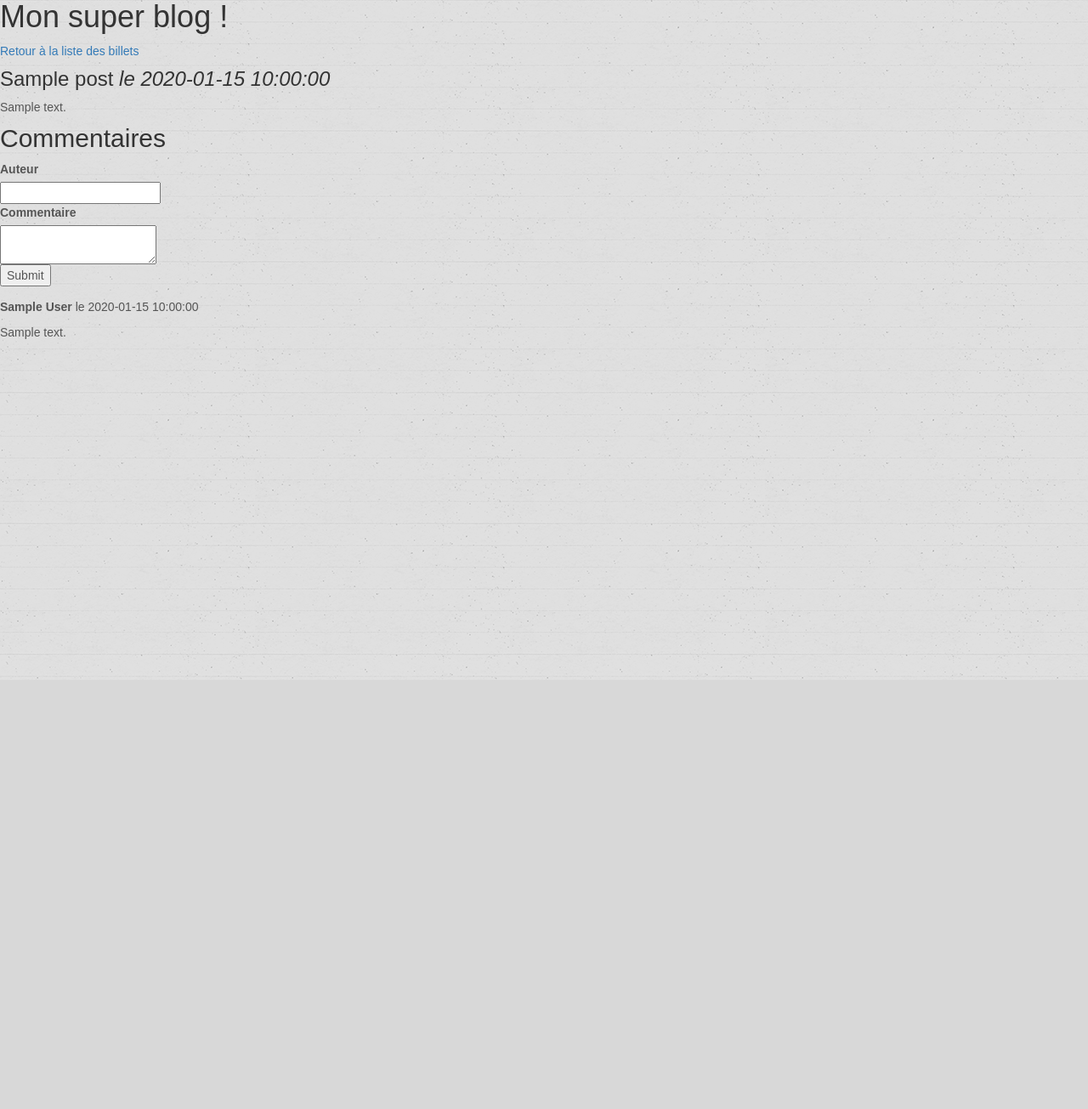
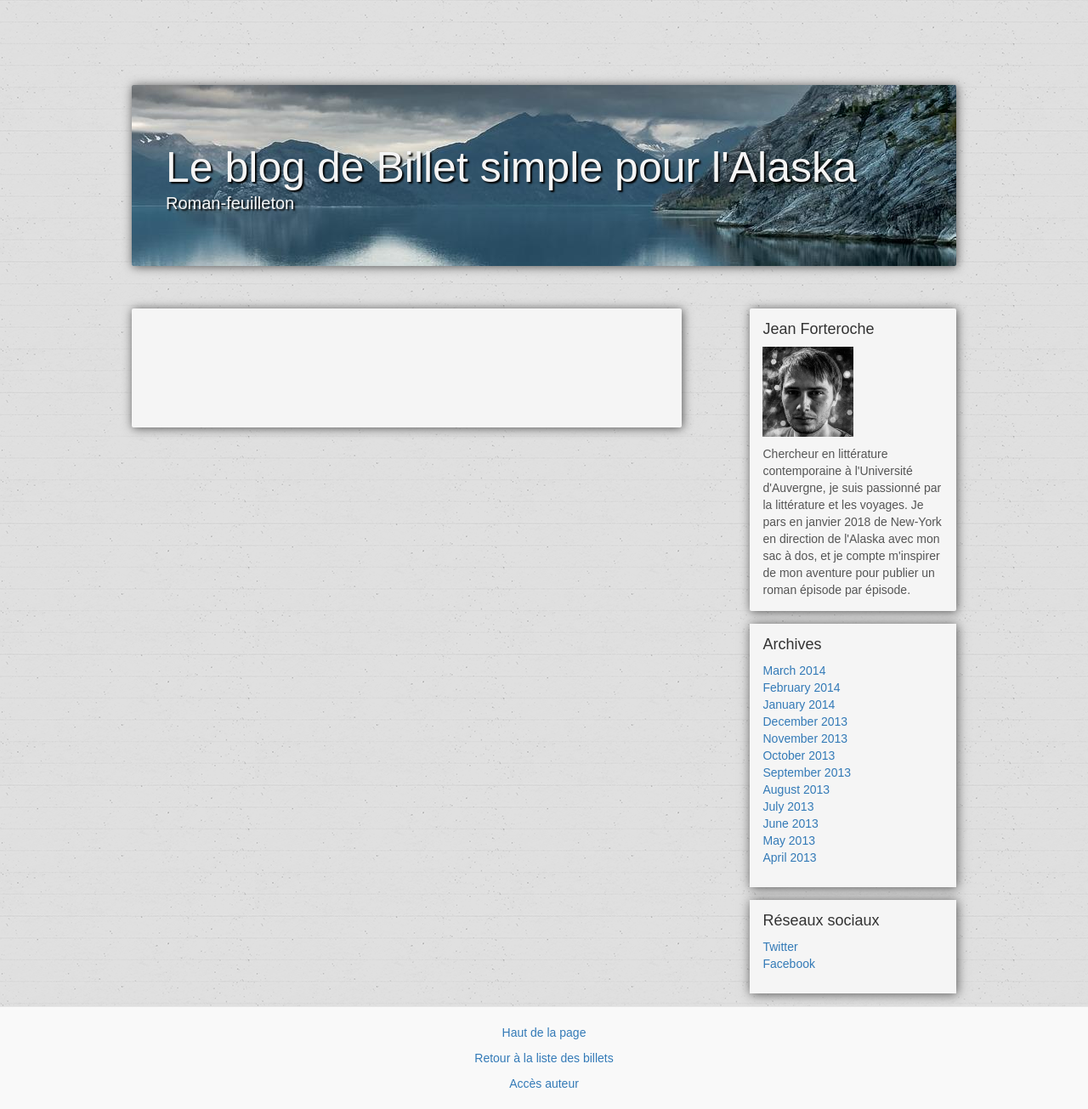
Before and after one commit to eliselayes/writer-blog, a PHP site: template view/frontend/postView.php in a window 1280 px wide. Shown: the whole page at 85% size. Before the commit the page ends 799 px from the top, so only its background shows below. Run offline with PHP 8.4, Linux system fonts and the light colour scheme; the template is opened without the code that fills it: most values are stand-ins (such as "Sample title", 1, 10 or a date in 2020); data that the repository does not hold is empty; some web fonts are replaced.

Commit message:
bootstrap shape added; posts date and content displayed

```diff
--- a/view/frontend/postView.php
+++ b/view/frontend/postView.php
@@ -1,23 +1,42 @@
-<?php $title = htmlspecialchars($post['title']); ?>
+<?php //$title = htmlspecialchars($post['date_creation']); ?>
 
 <?php ob_start(); ?>
-<h1>Mon super blog !</h1>
-<p><a href="index.php">Retour à la liste des billets</a></p>
+    <div class="container">
+      <div class="row">
 
-<div class="news">
-    <h3>
-        <?= htmlspecialchars($post['title']) ?>
-        <em>le <?= $post['creation_date_fr'] ?></em>
-    </h3>
+        <div class="col-sm-12 blog-header">
 
+
+            <h1 class="blog-title">Le blog de Billet simple pour l'Alaska</h1>
+            <p class="lead blog-description">Roman-feuilleton</p>
+        </div>
+      </div>
+
+      <div class="row">
+
+        <div class="col-sm-8 blog-main">
+
+        <?php
+        /*while ($post = $req->fetch())
+        {*/
+        ?>
+
+          <div class="blog-post">
+            <p class="blog-post-meta">
+              <?= $post['creation_date_fr'] ?>
+            </p>
             <p>
               <?= nl2br(htmlspecialchars($post['content'])) ?>
             </p>
           </div>
+          <?php
+        //}
+        ?>
+      </div>
 
-<h2>Commentaires</h2>
+        <!-- <h2>Commentaires</h2>
 
-<form action="index.php?action=addComment&amp;id=<?= $post['id'] ?>" method="post">
+        <form action="index.php?action=addComment&amp;id=<?//= $post['id'] ?>" method="post">
             <div>
                 <label for="author">Auteur</label><br />
                 <input type="text" id="author" name="author" />
@@ -29,10 +48,10 @@
             <div>
                 <input type="submit" />
             </div>
-</form>
+        </form> -->
 
         <?php
-while ($comment = $comments->fetch())
+        /*while ($comment = $comments->fetch())
         {
         ?>
             <p><strong><?= htmlspecialchars($comment['author']) ?></strong> le <?= $comment['comment_date_fr'] ?></p>
@@ -40,6 +59,51 @@ while ($comment = $comments->fetch())
         <?php
         }
         ?>
+        <?php $content = ob_get_clean();*/ ?>
+
+        <div class="col-sm-3 col-sm-offset-1 blog-sidebar">
+          <div class="sidebar-module sidebar-module-inset">
+            <h4>Jean Forteroche</h4>
+            <img src="public/images/photo.jpg" alt="portrait">
+            <p>Chercheur en littérature contemporaine à l'Université d'Auvergne, je suis passionné par la littérature et les voyages. Je pars en janvier 2018 de New-York en direction de l'Alaska avec mon sac à dos, et je compte m'inspirer de mon aventure pour publier un roman épisode par épisode.</p>
+          </div>
+          <div class="sidebar-module">
+            <h4>Archives</h4>
+            <ol class="list-unstyled">
+              <li><a href="#">March 2014</a></li>
+              <li><a href="#">February 2014</a></li>
+              <li><a href="#">January 2014</a></li>
+              <li><a href="#">December 2013</a></li>
+              <li><a href="#">November 2013</a></li>
+              <li><a href="#">October 2013</a></li>
+              <li><a href="#">September 2013</a></li>
+              <li><a href="#">August 2013</a></li>
+              <li><a href="#">July 2013</a></li>
+              <li><a href="#">June 2013</a></li>
+              <li><a href="#">May 2013</a></li>
+              <li><a href="#">April 2013</a></li>
+            </ol>
+          </div>
+          <div class="sidebar-module">
+            <h4>Réseaux sociaux</h4>
+            <ol class="list-unstyled">
+              <li><a href="#">Twitter</a></li>
+              <li><a href="#">Facebook</a></li>
+            </ol>
+          </div>
+        </div><!-- /.blog-sidebar -->
+
+      </div><!-- /.row -->
+
+    </div><!-- /.container -->
+
+
+    <footer class="blog-footer">
+      <p><a href="#">Haut de la page</a></p>
+      <p><a href="index.php">Retour à la liste des billets</a></p>
+      <p><a href="index.php?action=login">Accès auteur</a></p>
+    </footer>
+
     <?php $content = ob_get_clean(); ?>
 
 <?php require('template.php'); ?>
```
Lines whose indentation alone changed are shown as unchanged.
